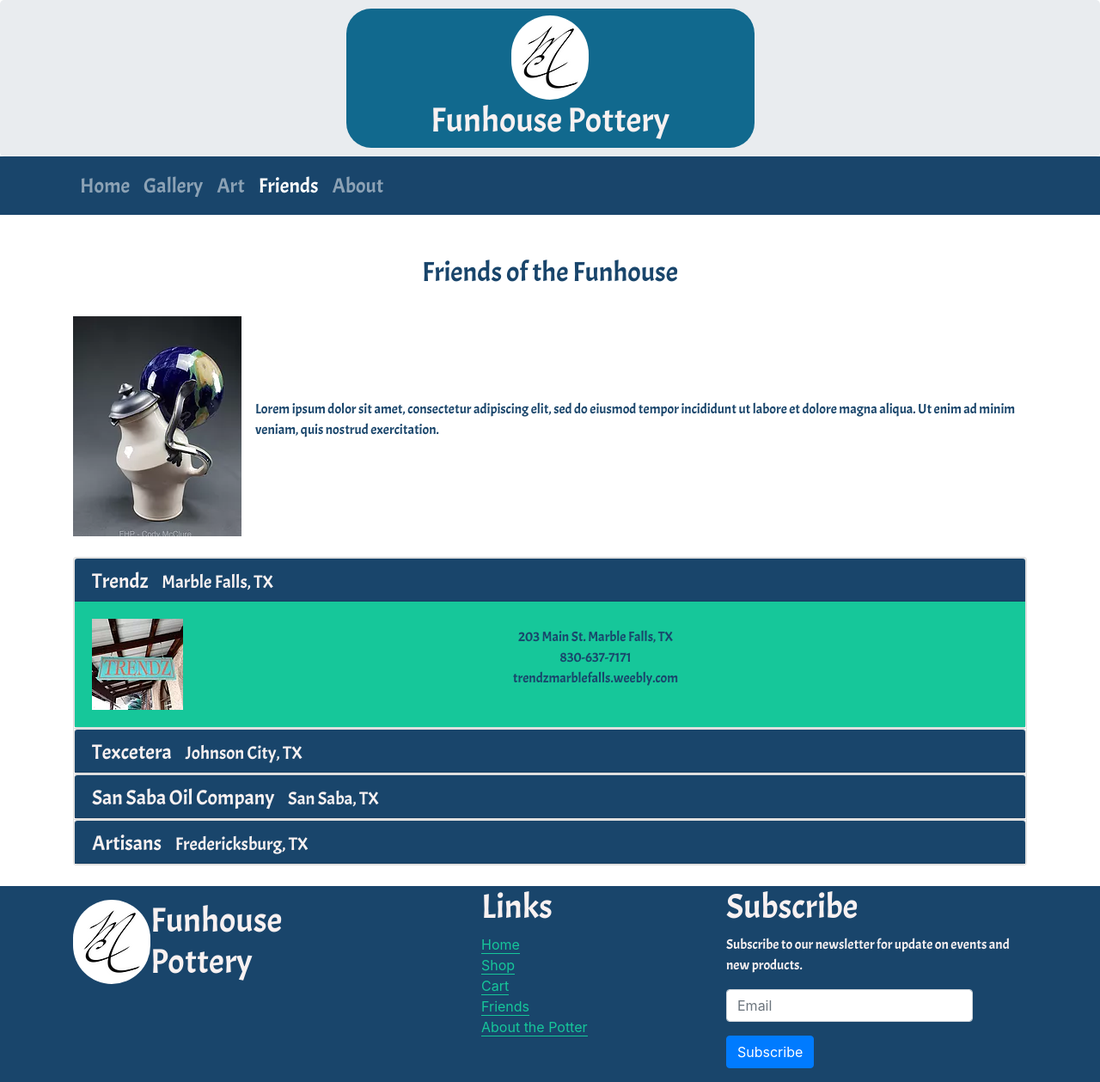
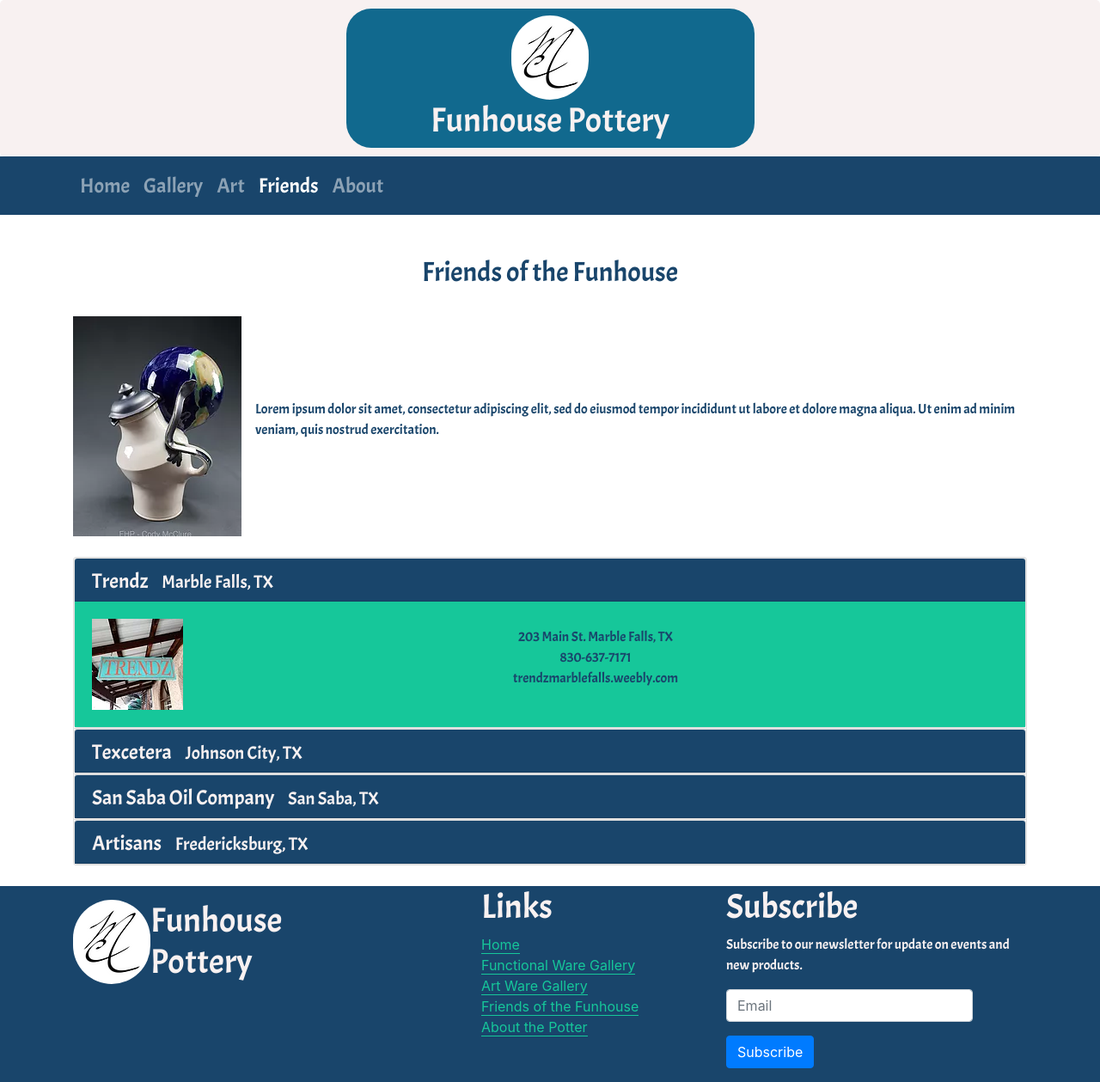
Before and after one commit to cjmcclure1337/funhousesite2, a React (Create React App) app: page /friends in a window 1280 px wide. Shown: the whole page at 86% size. Built offline with nearby package versions, Linux system fonts and the light colour scheme.

Commit message:
Header and Footer Cleanup

```diff
--- a/src/App.scss
+++ b/src/App.scss
@@ -23,10 +23,10 @@
     border-bottom: 1px solid $color-accent;
 }
 a:hover {
-    color: red;
+    color: $color-pale;
     background-color: transparent;
     text-decoration: none;
-    border-bottom: 1px solid red;
+    border-bottom: 1px solid $color-pale;
 }
 a:active {
     color: $color-pale;
@@ -175,7 +175,7 @@
     border-radius: 65px;
 }
 
-.jumbotron {
+.App .jumbotron {
     margin: 0;
     padding-top: 0px;
     padding-bottom: 0px;
--- a/src/components/FooterComponent.js
+++ b/src/components/FooterComponent.js
@@ -1,5 +1,5 @@
 import React from 'react';
-//import logo from "../images/logo.webp";
+import {Link} from 'react-router-dom';
 
 function Footer() {
     return(
@@ -17,11 +17,11 @@
                     <div className="col-4 col-sm-3 offset-1">
                         <h1>Links</h1>
                         <ul className="list-unstyled">
-                            <li><a href="#">Home</a></li>
-                            <li><a href="shop.html">Shop</a></li>
-                            <li><a href="cart.html">Cart</a></li>
-                            <li><a href="friends.html">Friends</a></li>
-                            <li><a href="about.html">About the Potter</a></li>
+                            <li><Link to='/home'>Home</Link></li>
+                            <li><Link to='/gallery'>Functional Ware Gallery</Link></li>
+                            <li><Link to='/art'>Art Ware Gallery</Link></li>
+                            <li><Link to='/friends'>Friends of the Funhouse</Link></li>
+                            <li><Link to='/about'>About the Potter</Link></li>
                         </ul>
                     </div>
                     <div className="col">
```
